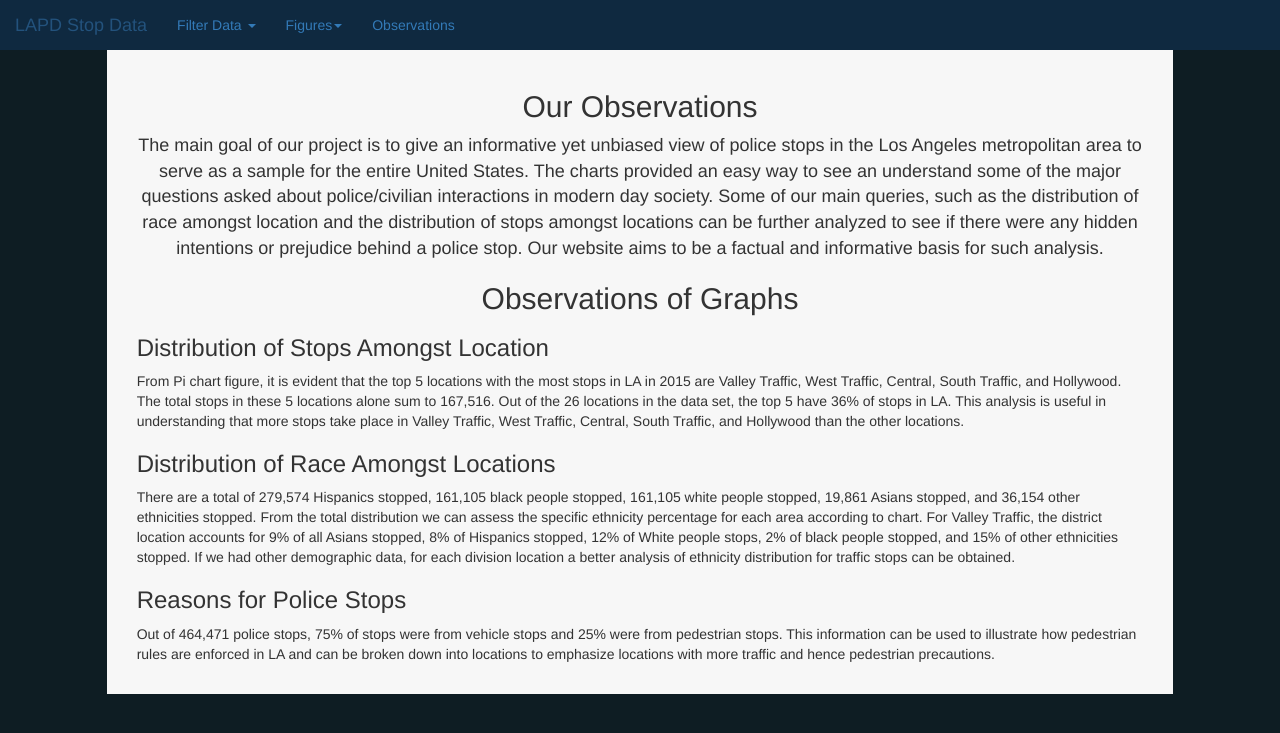
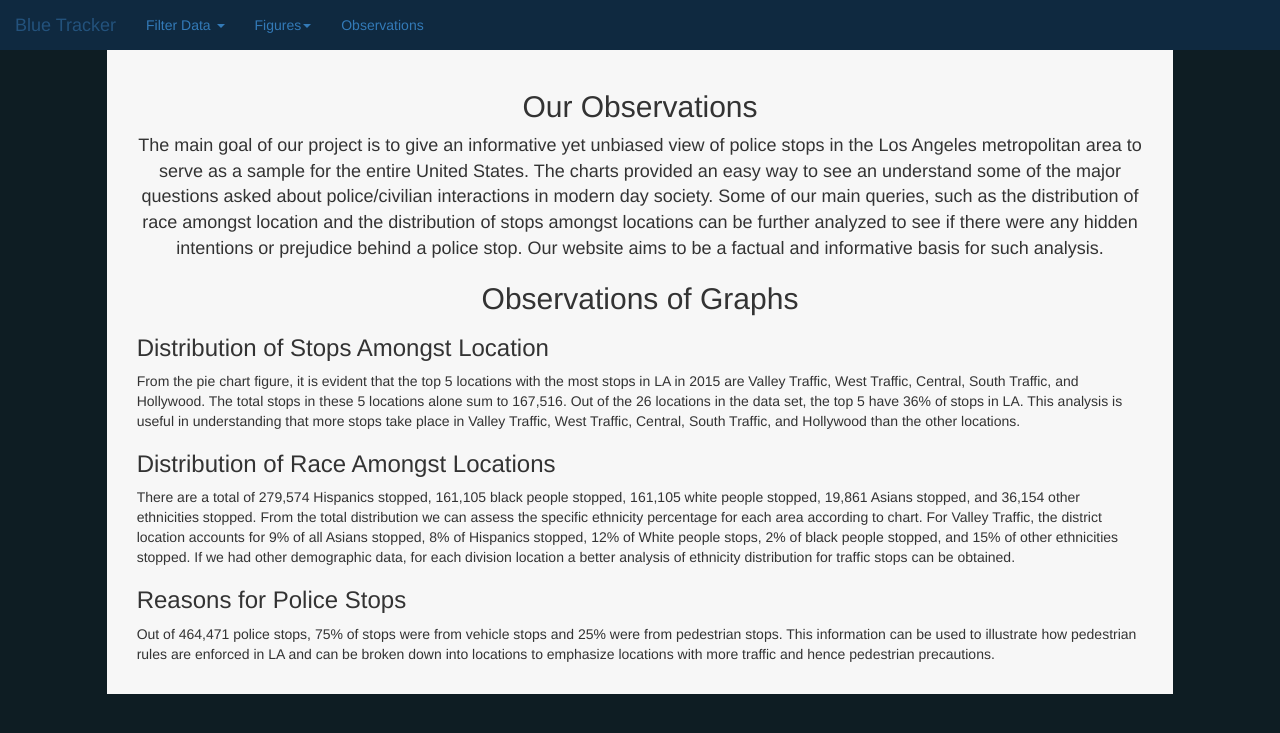
Before and after one commit to victor-lin/lapd-stop-data, a Flask app: page /results in a window 1280 px wide. Shown: the top 733 px of the page. Run offline with Flask 2, Linux system fonts and the light colour scheme; parts of the project's set-up code (start-up, migrations or seed data) failed here and were passed over; some libraries are stand-ins or nearby versions.

Commit message:
Update names
* “Blue Tracker”
* add line chart title
* fix grammar

```diff
--- a/LAPDStopData/templates/base.html
+++ b/LAPDStopData/templates/base.html
@@ -7,7 +7,7 @@
     <!-- The above 3 meta tags *must* come first in the head; any other head content must come *after* these tags -->
     <meta name="description" content="">
     <meta name="author" content="">
-    <title>LAPD Stop Data</title>
+    <title>Blue Tracker</title>
 
     <link rel="stylesheet" href="https://maxcdn.bootstrapcdn.com/bootstrap/3.3.6/css/bootstrap.min.css">
     <link rel="stylesheet" type="text/css" href="{{ url_for('static', filename='style.css') }}">
@@ -23,7 +23,7 @@
   <body>
     <nav>
       <div class="navbar-header">
-        <a class="navbar-brand" href="/">LAPD Stop Data</a>
+        <a class="navbar-brand" href="/">Blue Tracker</a>
       </div>
       <div class="collapse navbar-collapse">
         <ul class="nav navbar-nav">
--- a/LAPDStopData/templates/other.html
+++ b/LAPDStopData/templates/other.html
@@ -11,6 +11,7 @@
     {% include "figure_stop_reasons.html" %}
   </div>
   <div class="col-md-10 col-md-offset-1">
+    <h2 class = "center"> Average daily arrests per month</h2>
     {% include "figure_month_counts.html" %}
   </div>
 </div>
--- a/LAPDStopData/templates/results.html
+++ b/LAPDStopData/templates/results.html
@@ -14,7 +14,7 @@
 Distribution of Stops Amongst Location </h3>
 <p>
 
-From Pi chart figure, it is evident that the top 5 locations with the most stops in LA in 2015 are Valley Traffic, West Traffic, Central, South Traffic, and Hollywood. The total stops in these 5 locations alone sum to 167,516. Out of the 26 locations in the data set, the top 5 have 36% of stops in LA. This analysis is useful in understanding that more stops take place in Valley Traffic, West Traffic, Central, South Traffic, and Hollywood than the other locations.
+From the pie chart figure, it is evident that the top 5 locations with the most stops in LA in 2015 are Valley Traffic, West Traffic, Central, South Traffic, and Hollywood. The total stops in these 5 locations alone sum to 167,516. Out of the 26 locations in the data set, the top 5 have 36% of stops in LA. This analysis is useful in understanding that more stops take place in Valley Traffic, West Traffic, Central, South Traffic, and Hollywood than the other locations.
 </p>
 <h3>
 Distribution of Race Amongst Locations</h3>
```
